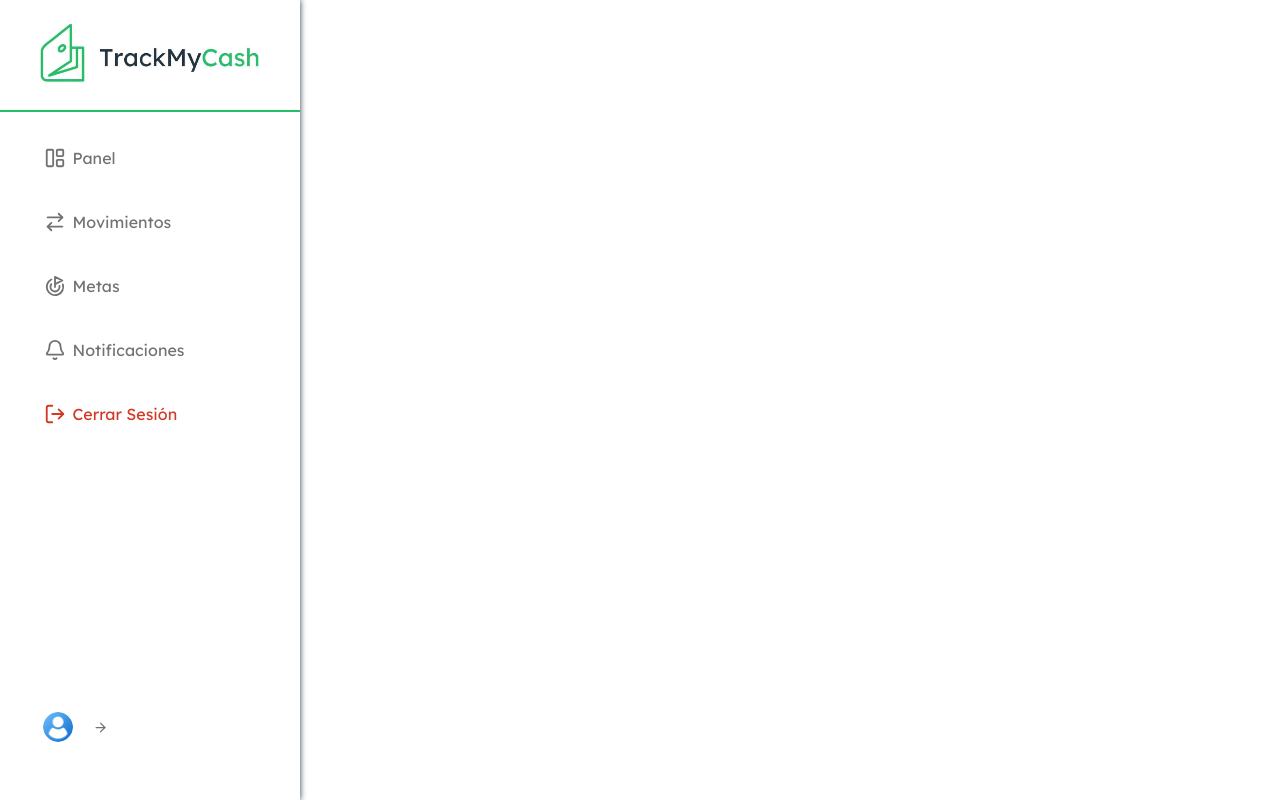
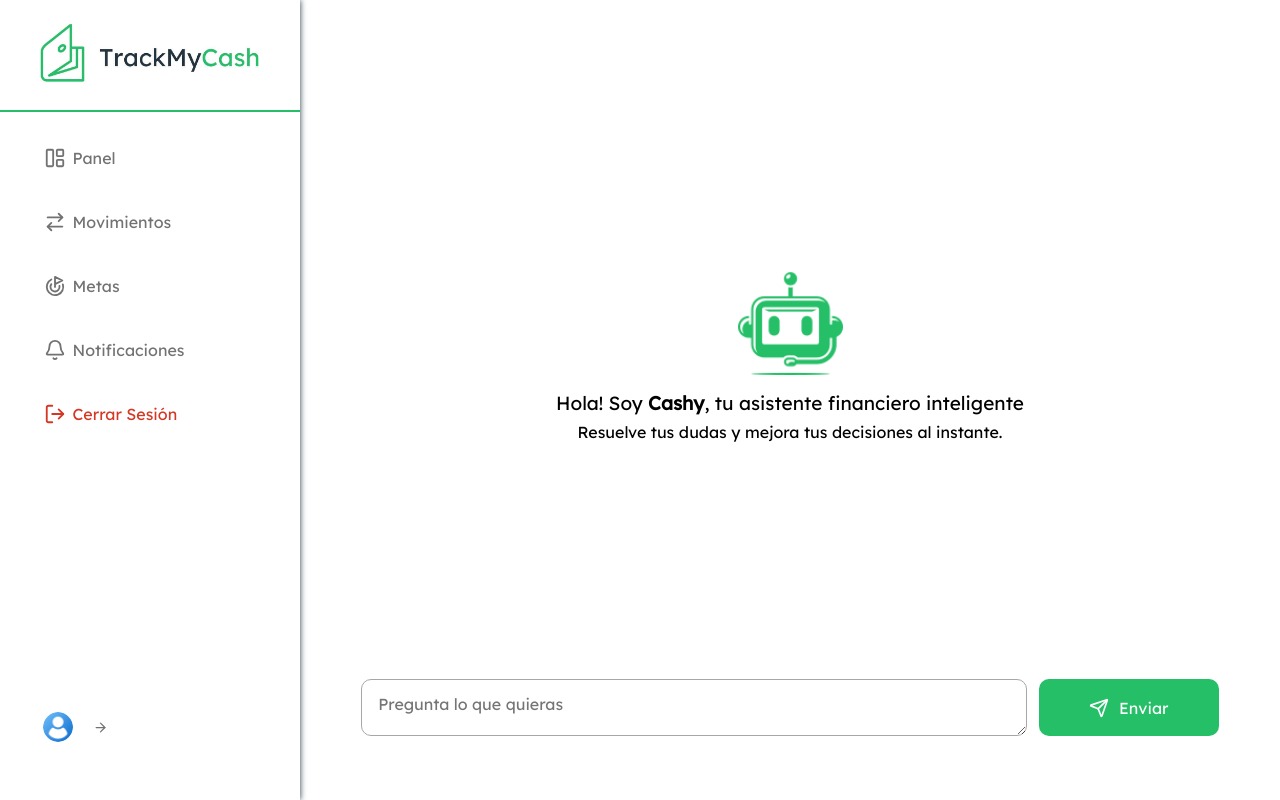
Before and after one commit to FazeElian/track-my-cash, a React (Vite) app in the folder client/: page /admin/cashybot in a window 1280 px wide. Built offline with nearby package versions, Linux system fonts and the light colour scheme; no server answers.

Commit message:
add: view for cashy bot

```diff
--- a/client/src/Router.tsx
+++ b/client/src/Router.tsx
@@ -26,6 +26,7 @@ const GoalsView = lazy(() => import("./views/admin/goals/GoalsView"))
 const NotificationsView = lazy(() => import("./views/admin/notifications/NotificationsView"))
 const AccountView = lazy(() => import("./views/admin/account/AccountView"))
 const EditAccountInfoView = lazy(() => import("./views/admin/account/EditAccountInfoView"))
+const CashyBotView = lazy(() => import("./views/admin/CashyBotView"))
 
 export default function Router() {
   return (
@@ -52,6 +53,7 @@ export default function Router() {
           <Route path="notifications" element={<NotificationsView />} />
           <Route path="account" element={<AccountView />} />
           <Route path="account/edit" element={<EditAccountInfoView />} />
+          <Route path="cashybot" element={<CashyBotView />} />
         </Route>
       </Routes>
     </Suspense>
--- a/client/src/assets/css/Global.css
+++ b/client/src/assets/css/Global.css
@@ -79,6 +79,13 @@ body::-webkit-scrollbar-thumb {
     height: auto;
     padding: 4rem 5rem 4rem;
     flex-direction: column;
+}
+
+.content-page--admin-cashybot {
+    display: flex;
+    width: auto;
+    height: 100vh;
+    overflow: hidden;
 }
 
 option {
@@ -169,6 +176,10 @@ option {
         padding: 2.5rem 3rem 2.5rem;
     }
 
+    .content-page--admin-cashybot {
+        height: 70vh;
+    }
+
     .no-data {
         padding: 2.5rem 2rem 2.5rem;
     }
--- /dev/null
+++ b/client/src/assets/css/components/admin/CashyBot.css
@@ -0,0 +1,187 @@
+@import "../../Global.css";
+
+.cashybot {
+    display: flex;
+    width: 100%;
+    height: 75vh;
+    align-items: center;
+    justify-content: center;
+    flex-direction: column;
+}
+
+.cashybot-welcome {
+    display: flex;
+    width: auto;
+    height: auto;
+    flex-direction: column;
+    text-align: center;
+    align-items: center;
+    justify-content: center;
+}
+
+    .cashybot-welcome.disabled {
+        display: none;
+    }
+
+    .cashybot-welcome img {
+        width: 120px;
+        height: 120px;
+    }
+
+    .cashybot-welcome h1 {
+        font-size: 22px;
+        font-weight: 400;
+        margin: 1rem 0 7px;
+    }
+
+    .cashybot-welcome h2 {
+        font-size: 17px;
+        font-weight: 200;
+    }
+
+.cashybot-input {
+    display: flex;
+    width: 70%;
+    height: auto;
+    position: absolute;
+    bottom: 8%;
+    gap: 12px;
+    align-items: flex-start;
+}
+
+    .cashybot-input textarea {
+        display: flex;
+        width: 85%;
+        max-width: 85%;
+        min-width: 85%;
+        height: auto;
+        padding: 1rem 20px 1rem;
+        font-size: 18px;
+        border-radius: 10px;
+        font-weight: 400;
+        border: 1px solid var(--color-gray2);
+        outline: none;
+        color: var(--color-dark-blue);
+        overflow-x: hidden;
+        field-sizing: content;
+        min-height: 60px;
+        max-height: 150px;
+    }
+
+        .cashybot-input input:focus {
+            border: 1px solid var(--color-green);
+        }
+
+    .cashybot-input button {
+        display: flex;
+        width: 15%;
+        min-width: 180px;
+        height: 60px;
+        align-items: center;
+        justify-content: center;
+        padding: 1rem 2.5rem 1rem;
+        font-size: 18px;
+        border-radius: 10px;
+        border: none;
+        background-color: var(--color-green);
+        color: var(--color-white);
+        cursor: pointer;
+        gap: 10px;
+        transition: .3s ease-in-out;
+    }
+
+        .cashybot-input button svg {
+            width: 20px;
+            height: 20px;
+        }
+
+        .cashybot-input button:hover {
+            opacity: .85;
+            transition: .3s ease-in;
+        }
+
+/* Responsive 1440px */
+@media (max-width: 1440px) {
+    .cashybot-input {
+        width: 67%;
+    }
+
+    .cashybot-welcome img {
+        width: 105px;
+        height: 105px;
+    }
+
+    .cashybot-welcome h1 {
+        font-size: 19px;
+    }
+
+    .cashybot-welcome h2 {
+        font-size: 16px;
+    }
+
+    .cashybot-input textarea {
+        font-size: 16px;
+        min-height: 57px;
+        padding: 14px 1rem 14px;
+        min-width: 0%;
+    }
+
+    .cashybot-input button {
+        height: 57px;
+        font-size: 16px;
+    }
+}
+
+/* Responsive 1024px */
+@media (max-width: 1024px) {
+    body {
+        overflow: hidden;
+    }
+
+    .cashybot-input {
+        width: 85%;
+        bottom: 6%;
+    }
+}
+
+/* Responsive 768px */
+@media (max-width: 768px) {
+    .cashybot-input textarea {
+        width: 100%;
+    }
+
+    .cashybot-input button {
+        font-size: 0;
+        min-width: 30px;
+        width: 70px;
+        padding: 10px;
+        gap: 0;
+    }
+
+    .cashybot-input button svg {
+        width: 22px;
+        height: 22px;
+    }
+}
+
+/* Responsive 425px */
+@media (max-width: 425px) {
+    .cashybot-input {
+        width: 84%;
+    }
+
+    .cashybot-input button,
+    .cashybot-input textarea {
+        min-height: 50px;
+        height: 50px;
+    }
+
+    .cashybot-input textarea {
+        font-size: 15px;
+    }
+
+    .cashybot-input button svg {
+        width: 20px;
+        height: 20px;
+    }
+}
--- a/client/src/assets/css/components/admin/DashboardCharts.css
+++ b/client/src/assets/css/components/admin/DashboardCharts.css
@@ -46,7 +46,7 @@
                 height: 110px;
             }
 
-            .item-bot-dashboard-charts button {
+            .item-bot-dashboard-charts a {
                 display: flex;
                 width: auto;
                 height: auto;
@@ -61,6 +61,7 @@
                 cursor: pointer;
                 font-size: 17px;
                 font-weight: 400;
+                text-decoration: none;
             }
 
         .item-dashboard-charts h1 {
@@ -93,7 +94,7 @@
         min-height: 0;
     }
 
-    .item-bot-dashboard-charts button {
+    .item-bot-dashboard-charts a {
         font-size: 15px;
     }
 
@@ -136,7 +137,7 @@
         padding: 3rem 2.5rem 3rem;
     }
 
-    .item-bot-dashboard-charts button {
+    .item-bot-dashboard-charts a {
         width: 100%;
     }
 }
--- a/client/src/components/admin/molecules/DashboardCharts.tsx
+++ b/client/src/components/admin/molecules/DashboardCharts.tsx
@@ -1,3 +1,5 @@
+import { Link } from "react-router-dom";
+
 // Styles for this component
 import "../../../assets/css/components/admin/DashboardCharts.css";
 
@@ -21,9 +23,9 @@ const DashboardCharts = () => {
                 <h2>Habla con <b>Cashy</b> sobre tus ingresos, metas y gastos.
                     Resuelve tus dudas y mejora tus decisiones al instante.
                 </h2>
-                <button type="button" className="font-lexend">
+                <Link to="/admin/cashybot" className="font-lexend">
                     Hablar con Cashy
-                </button>
+                </Link>
             </div>
         </section>
     )
--- a/client/src/lib/lists/Icons.ts
+++ b/client/src/lib/lists/Icons.ts
@@ -21,6 +21,7 @@ export { RotateCw as RetryIcon } from "lucide-react";
 export { Frown as SadFaceIcon } from "lucide-react";
 export { User as UserIcon } from "lucide-react";
 export { LockKeyhole as SecurityIcon } from "lucide-react";
+export { Send as SendIcon } from "lucide-react";
 
 // Categories for objectives
 export { Car as CarIcon } from "lucide-react";
--- /dev/null
+++ b/client/src/views/admin/CashyBotView.tsx
@@ -0,0 +1,44 @@
+import { useState } from "react";
+
+// Styles
+import "../../assets/css/components/admin/CashyBot.css";
+
+// Images & icons
+import BotImg  from "../../assets/img/Bot.png";
+import { SendIcon } from "../../lib/lists/Icons";
+
+const CashyBotView = () => {
+    const [welcomeElement, setWelcomeElement] = useState(true)
+
+    const onFormSubmit = () => {
+        setWelcomeElement(false)
+    }
+
+    return (
+        <main className="content-page--admin content-page--admin-cashybot">
+            <section className="cashybot">
+                <div className={`cashybot-welcome ${welcomeElement ? "" : "disabled"}`}>
+                    <img src={BotImg} alt="Cashy bot" />
+                    <h1>Hola! Soy <b>Cashy</b>, tu asistente financiero inteligente</h1>
+                    <h2>Resuelve tus dudas y mejora tus decisiones al instante.</h2>
+                </div>
+                <form method="POST" className="cashybot-input" onSubmit={onFormSubmit}>
+                    <textarea
+                        className="font-lexend"
+                        rows={4}
+                        placeholder="Pregunta lo que quieras"
+                    />
+                    <button
+                        type="submit"
+                        className="font-lexend"
+                    >
+                        <SendIcon />
+                        Enviar
+                    </button>
+                </form>
+            </section>
+        </main>
+    )
+}
+
+export default CashyBotView
```
